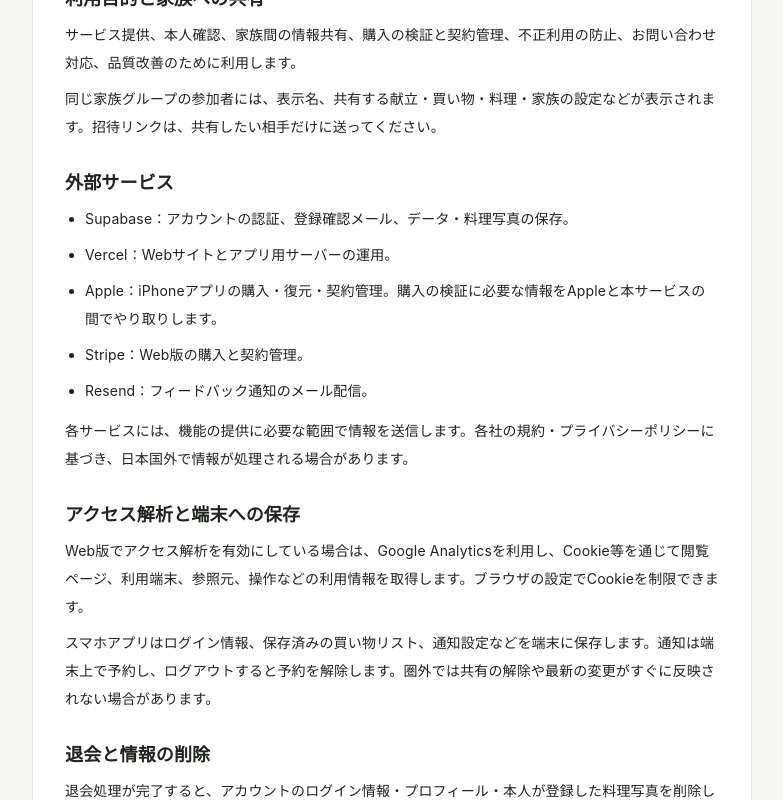
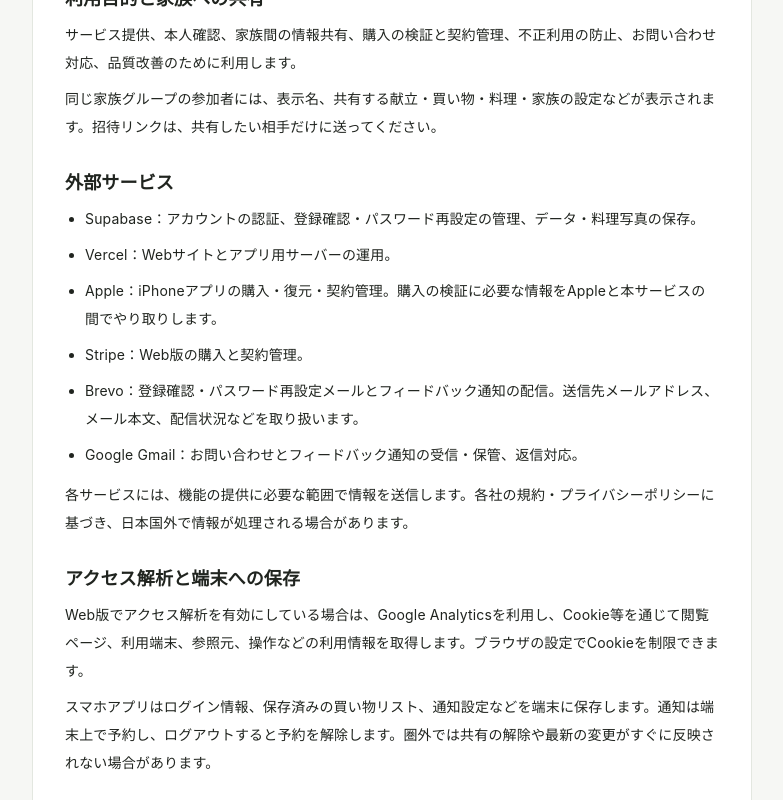
Before and after one commit to kodai9263/kondate, a Next.js app: page /privacy in a window 1280 px wide. Shown: the part 676-1476 px from the top of the page, without its empty margins (248-1031 px from the left). Built offline with nearby package versions, Linux system fonts and the light colour scheme; no server answers.

Commit message:
プライバシーポリシーにBrevoと問い合わせ受信先を明記 (#102)
実運用に合わせてメール配信サービスと問い合わせ受信先を更新。

```diff
--- a/src/app/privacy/page.tsx
+++ b/src/app/privacy/page.tsx
@@ -3,7 +3,7 @@ import Link from "next/link";
 
 export default function PrivacyPage() {
   return (
-    <LegalPage title="プライバシーポリシー" updated="2026年11月1日">
+    <LegalPage title="プライバシーポリシー" updated="2026年11月14日">
       <p>「きょうのごはん」のWeb版・スマホアプリで取り扱う情報について説明します。</p>
       <section>
         <h2 className="text-lg font-black">取得する情報</h2>
@@ -24,11 +24,12 @@ export default function PrivacyPage() {
       <section>
         <h2 className="text-lg font-black">外部サービス</h2>
         <ul className="mt-2 list-disc space-y-2 pl-5">
-          <li>Supabase：アカウントの認証、登録確認メール、データ・料理写真の保存。</li>
+          <li>Supabase：アカウントの認証、登録確認・パスワード再設定の管理、データ・料理写真の保存。</li>
           <li>Vercel：Webサイトとアプリ用サーバーの運用。</li>
           <li>Apple：iPhoneアプリの購入・復元・契約管理。購入の検証に必要な情報をAppleと本サービスの間でやり取りします。</li>
           <li>Stripe：Web版の購入と契約管理。</li>
-          <li>{process.env.FEEDBACK_EMAIL_PROVIDER === "smtp" ? "Google Gmail" : "Resend"}：フィードバック通知のメール配信。</li>
+          <li>Brevo：登録確認・パスワード再設定メールとフィードバック通知の配信。送信先メールアドレス、メール本文、配信状況などを取り扱います。</li>
+          <li>Google Gmail：お問い合わせとフィードバック通知の受信・保管、返信対応。</li>
         </ul>
         <p className="mt-3">各サービスには、機能の提供に必要な範囲で情報を送信します。各社の規約・プライバシーポリシーに基づき、日本国外で情報が処理される場合があります。</p>
       </section>
```
